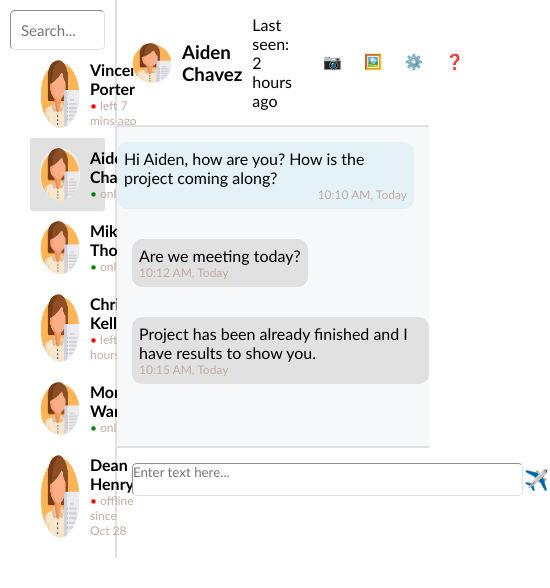
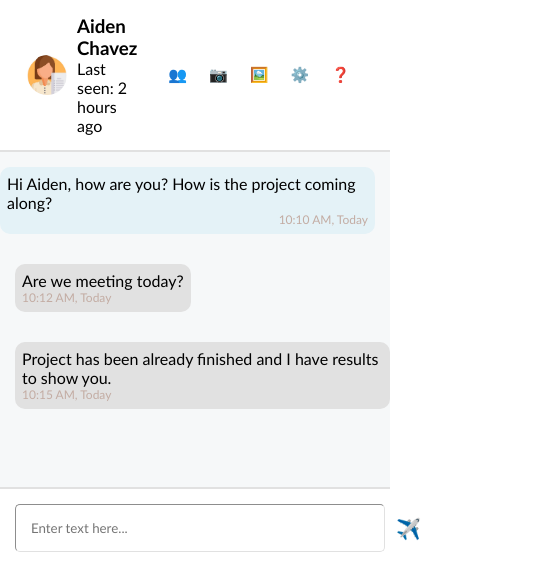
Before and after one commit to rocioayuntamagi/primer-tp-front-end, a plain HTML site: page index.html in a window 390 px wide. Shown: the whole page, 550 px wide, since content can reach past the window. Drawn offline with Linux system fonts and the light colour scheme.

Commit message:
Desarrollo Responsive para celular

```diff
--- a/index.html
+++ b/index.html
@@ -16,7 +16,7 @@
 <body>
   <section>
     <aside class="sidebar">
-
+      <button id="chat-btn"></button>
       <input type="search" placeholder="Search..." class="search">
       <ul class="contact-list">
         <li class="contact">
@@ -76,11 +76,15 @@
     <main class="chat">
       <section class="header-right">
         <div class="chat-header">
+          <button></button>
           <img src="avatar.jpeg" alt="imagen de perfil">
-          <h3>Aiden Chavez</h3>
-          <p>Last seen: 2 hours ago</p>
+          <div class="titular-responsive">
+            <h3>Aiden Chavez</h3>
+            <p>Last seen: 2 hours ago</p>
+          </div>
         </div>
         <div class="chat-actions">
+          <button title="Contactos" class="responsive-btn">👥</button>
           <button title="Sacar foto">📷</button>
           <button title="Buscar Imagen">🖼️</button>
           <button title="Configuracion">⚙️</button>
--- a/style.css
+++ b/style.css
@@ -111,6 +111,11 @@ img {
   margin-left: 15px;
 }
 
+.responsive-btn {
+  display: none;
+}
+
+
 .timestamp {
   color: #c3aca3;
   font-size: 12px;
@@ -144,17 +149,18 @@ button:hover {
 .chat-footer {
   display: flex;
   padding: 15px;
+  gap: 10px;
 }
 
 .send-messages {
-  padding-right: 83%;
   margin-right: auto;
-  padding-bottom: 15px;
+  padding: 15px;
   border-radius: 5px;
   border-color: #e1e1e1;
   border-width: 1px;
   color: #e1e1e1;
   text-align: start, center;
+  padding-right: 83%;
 }
 
 .plane {
@@ -166,8 +172,57 @@ button:hover {
   cursor: pointer;
 }
 
+@media (max-width:1040px) {
+  .sidebar {
+    width: 30%;
+  }
+
+  .send-messages {
+    padding-right: 72%;
+  }
+}
+
+@media (max-width:900px) {
+  .send-messages {
+    padding-right: 72%;
+  }
+}
+
 @media (max-width:880px) {
   .sidebar {
     width: 30%;
   }
+
+  .send-messages {
+    padding-right: 72%;
+  }
 }
+
+@media (max-width:768px) {
+  .sidebar {
+    display: none;
+  }
+
+  .send-messages {
+    padding-right: 70%;
+  }
+
+  .chat {
+    width: 100%;
+  }
+
+  .responsive-btn {
+    display: block;
+  }
+}
+
+@media (max-width:480px) {
+
+  .titular-responsive {
+    display: block;
+  }
+
+  .send-messages {
+    padding-right: 55%;
+  }
+}
```
